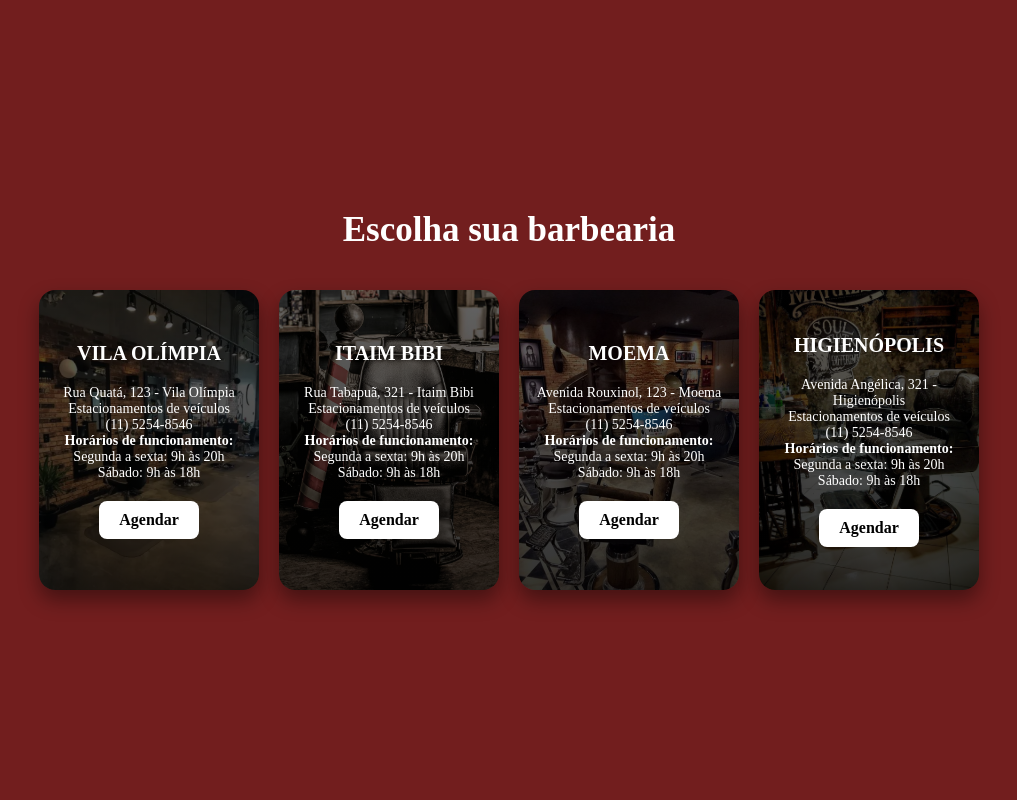
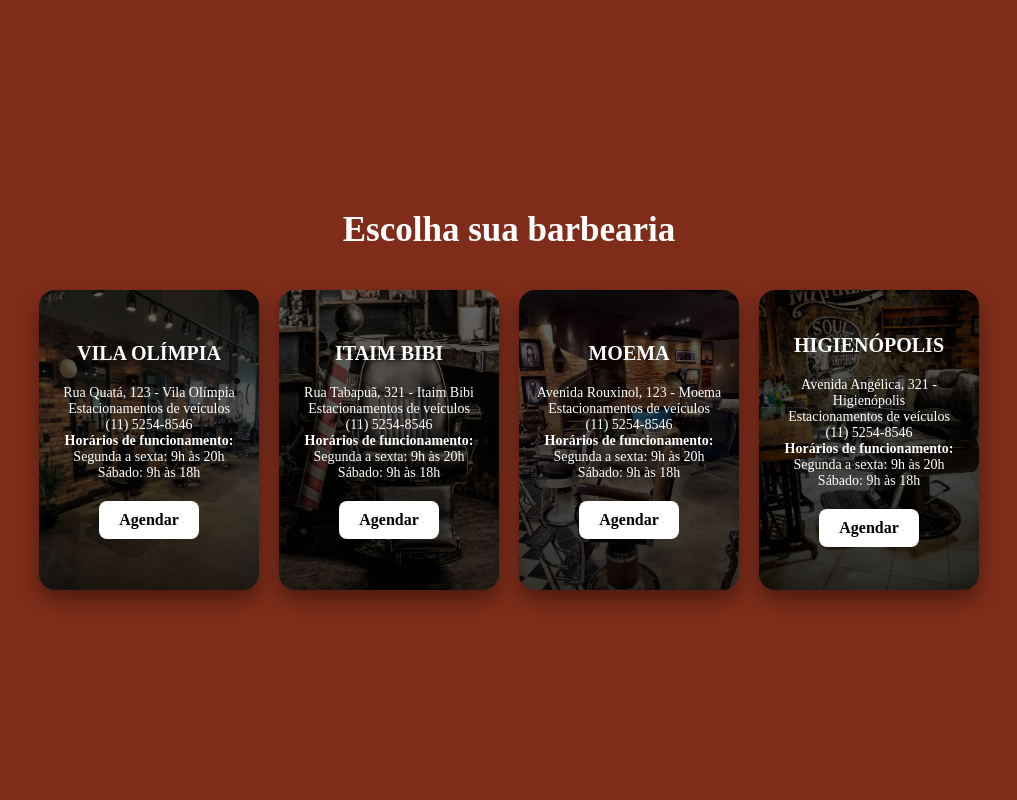
Before and after one commit to Brian2994/Barbearia_Projeto_Web, a PHP site: page /agendamento.html in a window 1280 px wide. Shown: the whole page, without its empty margins (131-1148 px from the left). Run offline with PHP 8.4, Linux system fonts and the light colour scheme.

Commit message:
Mudando a cor do fundo

```diff
--- a/HTML/assets/css/agendamento.css
+++ b/HTML/assets/css/agendamento.css
@@ -7,7 +7,7 @@
 
 body {
   min-height: 100vh;
-  background: #721e1e;
+  background: #7F2D1A;
   color: white;
   display: flex;
   flex-direction: column;
@@ -78,7 +78,7 @@ h1 {
 }
 
 .card a:hover {
-  background-color: #721e1e;
+  background-color: #7F2D1A;
 }
 
 /* Fondo para os card */
```
